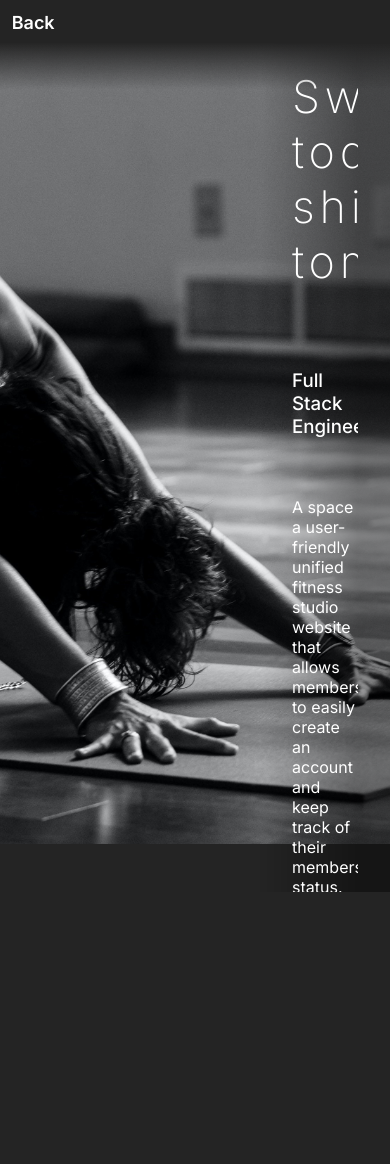
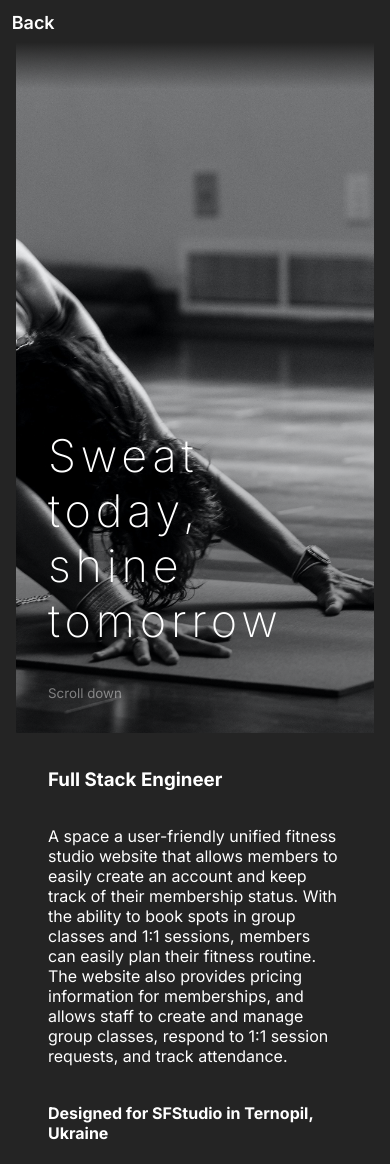
Before and after one commit to Collert/portfolio, a React (Create React App) app: page /sfstudio in a window 390 px wide. Before the commit the page ends 892 px from the top, so only its background shows below. Built offline with nearby package versions, Linux system fonts and the light colour scheme.

Commit message:
Implemented mobile responsiveness on articles

```diff
--- a/src/components/projects/HEUCC/HEUCC.jsx
+++ b/src/components/projects/HEUCC/HEUCC.jsx
@@ -2,7 +2,7 @@ import React from 'react'
 import './HEUCC.css'
 import '../common.css'
 
-export default function HEUCC() {
+export default function HEUCC(props) {
     return (
         <main className='project'>
             <section className='heading righty heucc'>
@@ -10,14 +10,21 @@ export default function HEUCC() {
                 <div className='buzz-words'>
                     <div>
                         <h1><span className='reveal-text'>Creating spaces that inspire</span></h1>
-                        <h3><span className='reveal-text'>Front End Developer</span></h3>
+                        { !props.isPortrait && <><h3><span className='reveal-text'>Front End Developer</span></h3>
                         <p><span className='reveal-text'>
                             A website built for a planned construction project in New Westminster, BC that aimed to transform parking space into useful living and community building space.
                         </span></p>
-                        <h4><span className='reveal-text'>Designed for Holy Eucharist Ukrainian Cathedral<br/>in New Westminster, BC</span></h4>
+                        <h4><span className='reveal-text'>Designed for Holy Eucharist Ukrainian Cathedral<br/>in New Westminster, BC</span></h4></>}
                     </div>
                     <div className='bot'><small><span className='reveal-text'>Scroll down</span></small></div>
                 </div>
             </section>
+            {props.isPortrait && <div className='buzz-words no-gradient'>
+                <h3><span className='reveal-text'>Front End Developer</span></h3>
+                <p><span className='reveal-text'>
+                    A website built for a planned construction project in New Westminster, BC that aimed to transform parking space into useful living and community building space.
+                </span></p>
+                <h4><span className='reveal-text'>Designed for Holy Eucharist Ukrainian Cathedral<br/>in New Westminster, BC</span></h4>
+            </div>}
         </main>)
 }
--- a/src/components/projects/IOVE/Iove.jsx
+++ b/src/components/projects/IOVE/Iove.jsx
@@ -4,7 +4,7 @@ import './extra/swipe.css'
 import '../common.css'
 import CardStack from './extra/CardStack'
 
-export default function Iove() {
+export default function Iove(props) {
     return (
     <main className='project iove'>
         <section className='heading righty'>
@@ -12,15 +12,22 @@ export default function Iove() {
             <div className='buzz-words'>
                 <div>
                     <h1><span className='reveal-text'>The algorithm for finding love</span></h1>
-                    <h3><span className='reveal-text'>Full Stack Engineer</span></h3>
+                    { !props.isPortrait && <><h3><span className='reveal-text'>Full Stack Engineer</span></h3>
                     <p><span className='reveal-text'>
                         A dating app for programmers, designed to attract people with your code, not your looks.
                     </span></p>
-                    <h4><span className='reveal-text'>Designed as a passion project</span></h4>
+                    <h4><span className='reveal-text'>Designed as a passion project</span></h4></>}
                 </div>
                 <div className='bot'><small><span className='reveal-text'>Scroll down</span></small></div>
             </div>
         </section>
+        {props.isPortrait && <div className='buzz-words no-gradient'>
+            <h3><span className='reveal-text'>Full Stack Engineer</span></h3>
+            <p><span className='reveal-text'>
+                A dating app for programmers, designed to attract people with your code, not your looks.
+            </span></p>
+            <h4><span className='reveal-text'>Designed as a passion project</span></h4>
+        </div>}
         <section className='lefty'>
             <div className='swipe'>
                 <CardStack/>
--- a/src/components/projects/RidnaLibrary/RidnaLibrary.jsx
+++ b/src/components/projects/RidnaLibrary/RidnaLibrary.jsx
@@ -2,7 +2,7 @@ import React from 'react'
 import './RidnaLibrary.css'
 import '../common.css'
 
-export default function RidnaLibrary() {
+export default function RidnaLibrary(props) {
     return (
         <main className='project'>
             <section className='heading righty ridna-library'>
@@ -10,14 +10,21 @@ export default function RidnaLibrary() {
                 <div className='buzz-words'>
                     <div>
                         <h1><span className='reveal-text'>Shevchenko's words to homes in Vancouver</span></h1>
-                        <h3><span className='reveal-text'>Full Stack Engineer</span></h3>
+                        { !props.isPortrait && <><h3><span className='reveal-text'>Full Stack Engineer</span></h3>
                         <p><span className='reveal-text'>
                             A Ukrainian library website, where customers can create their own account and borrow books online. Readers can also write reviews for books they've read and share their thoughts with the community. The staff is able to help customers manage book and account statuses to ensure a smooth experience.
                         </span></p>
-                        <h4><span className='reveal-text'>Designed for Ridne Slovo in New Westminster, BC</span></h4>
+                        <h4><span className='reveal-text'>Designed for Ridne Slovo in New Westminster, BC</span></h4></>}
                     </div>
                     <div className='bot'><small><span className='reveal-text'>Scroll down</span></small></div>
                 </div>
             </section>
+            {props.isPortrait && <div className='buzz-words no-gradient'>
+                <h3><span className='reveal-text'>Full Stack Engineer</span></h3>
+                <p><span className='reveal-text'>
+                    A Ukrainian library website, where customers can create their own account and borrow books online. Readers can also write reviews for books they've read and share their thoughts with the community. The staff is able to help customers manage book and account statuses to ensure a smooth experience.
+                </span></p>
+                <h4><span className='reveal-text'>Designed for Ridne Slovo in New Westminster, BC</span></h4>
+            </div>}
         </main>)
 }
--- a/src/components/projects/SFStudio/SFStudio.jsx
+++ b/src/components/projects/SFStudio/SFStudio.jsx
@@ -2,7 +2,7 @@ import React from 'react'
 import './SFStudio.css'
 import '../common.css'
 
-export default function SFStudio() {
+export default function SFStudio(props) {
     return (
         <main className='project'>
             <section className='heading righty sfstudio'>
@@ -10,14 +10,21 @@ export default function SFStudio() {
                 <div className='buzz-words'>
                     <div>
                         <h1><span className='reveal-text'>Sweat today, shine tomorrow</span></h1>
-                        <h3><span className='reveal-text'>Full Stack Engineer</span></h3>
+                        { !props.isPortrait && <><h3><span className='reveal-text'>Full Stack Engineer</span></h3>
                         <p><span className='reveal-text'>
                             A space a user-friendly unified fitness studio website that allows members to easily create an account and keep track of their membership status. With the ability to book spots in group classes and 1:1 sessions, members can easily plan their fitness routine. The website also provides pricing information for memberships, and allows staff to create and manage group classes, respond to 1:1 session requests, and track attendance.
                         </span></p>
-                        <h4><span className='reveal-text'>Designed for SFStudio in Ternopil, Ukraine</span></h4>
+                        <h4><span className='reveal-text'>Designed for SFStudio in Ternopil, Ukraine</span></h4></>}
                     </div>
                     <div className='bot'><small><span className='reveal-text'>Scroll down</span></small></div>
                 </div>
             </section>
+            {props.isPortrait && <div className='buzz-words no-gradient'>
+                <h3><span className='reveal-text'>Full Stack Engineer</span></h3>
+                <p><span className='reveal-text'>
+                    A space a user-friendly unified fitness studio website that allows members to easily create an account and keep track of their membership status. With the ability to book spots in group classes and 1:1 sessions, members can easily plan their fitness routine. The website also provides pricing information for memberships, and allows staff to create and manage group classes, respond to 1:1 session requests, and track attendance.
+                </span></p>
+                <h4><span className='reveal-text'>Designed for SFStudio in Ternopil, Ukraine</span></h4>
+            </div>}
         </main>)
 }
--- a/src/components/projects/common.css
+++ b/src/components/projects/common.css
@@ -61,7 +61,7 @@ section.lefty>div:nth-child(2) {
     }
 }
 
-@keyframes reveal-gradient {
+@keyframes reveal-gradient-landscape {
     from {
         background-position-x: 500px;
     }
@@ -91,7 +91,7 @@ section.lefty>div:nth-child(2) {
     padding: 2rem;
     width: 100%;
     height: 100%;
-    animation: reveal-gradient 1s var(--animation-timing-function);
+    animation: reveal-gradient-landscape 1s var(--animation-timing-function);
     background-repeat: no-repeat;
     background-image: linear-gradient(90deg, rgba(0,0,0,0) 0%, rgba(0, 0, 0, 0.4) 75%);
     text-align: start;
@@ -117,10 +117,73 @@ section.lefty>div:nth-child(2) {
     gap: 1.5rem;
 }
 
-.heading span {
+.buzz-words span {
     display: block;
 }
 
 .reveal-text {
     animation: reveal 1s var(--animation-timing-function);
 }
+
+@media (orientation: portrait) {
+
+    :root {
+        --heading-side-margin: 1rem;
+    }
+
+
+
+    main {
+        max-width: 100vw;
+    }
+    img[src$=".gif"] {
+        max-width: 100vw;
+    }
+    section {
+        grid-template-columns: none!important;
+        grid-template-rows: 1fr 1fr;
+        margin-bottom: 0;
+        padding: 0;
+    }
+    section.righty .sig-text {
+        text-align: start;
+        place-items: start;
+    }
+    @keyframes squint-header {
+        from {
+            width: 100vw;
+            height: 100vh;
+            margin: 0;
+        }
+        to {
+            width: calc(100vw - var(--heading-side-margin) * 2);
+            height: 85vh;
+            margin: var(--heading-side-margin);
+        }
+    }
+    @keyframes reveal-gradient-portrait {
+        from {
+            background-position-y: 500px;
+        }
+        to {
+            background-position-y: 0px;
+        }
+    }
+    .heading {
+        width: calc(100vw - var(--heading-side-margin) * 2);
+        height: 85vh;
+        margin: var(--heading-side-margin);
+        box-sizing: border-box;
+        animation: squint-header 1s var(--animation-timing-function);
+    }
+    .buzz-words {
+        background-image: linear-gradient(180deg, rgba(0,0,0,0) 0%, rgba(0, 0, 0, 0.4) 75%);
+        text-align: start;
+        animation: reveal-gradient-portrait 1s var(--animation-timing-function);
+    }
+    .buzz-words.no-gradient {
+        background-image: none;
+        padding: 0 3rem;
+        box-sizing: border-box;
+    }
+}
```
